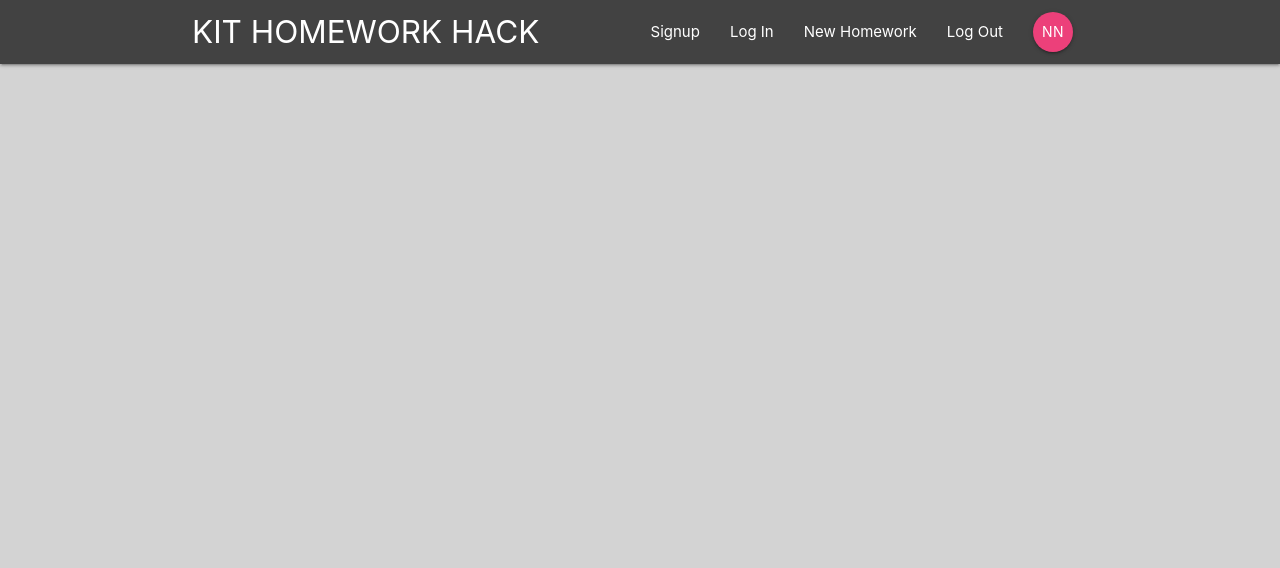
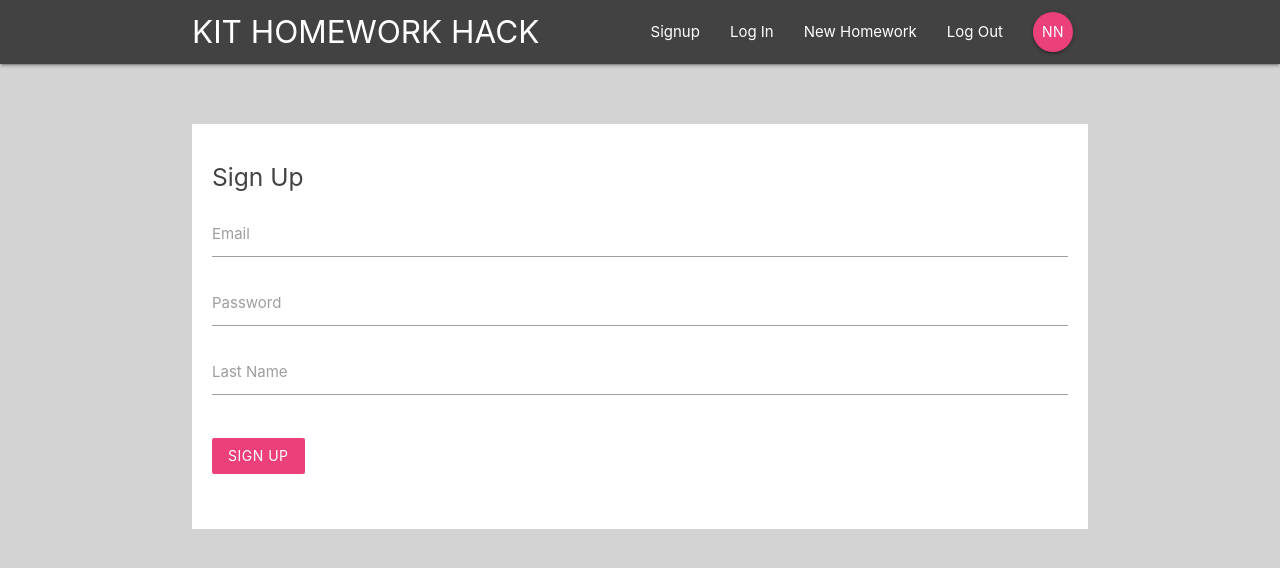
Before and after one commit to hrk-sgymm23/KIT-HOMEWORK-HACK, a React (Create React App) app: page /SignUp in a window 1280 px wide. Shown: the top 568 px of the page. Built offline with nearby package versions, Linux system fonts and the light colour scheme.

Commit message:
ログイン、サインインUI完成

```diff
--- a/src/App.js
+++ b/src/App.js
@@ -4,6 +4,8 @@
 import Dashboard from "./components/dashboard/Dashboard";
 import ProjectDetails from "./components/projects/ProjectDetails";
 import CreateHomework from "./components/projects/CreateProject";
+import SignIn from "./components/auth/SignIn";
+import SignUp from "./components/auth/SignUp";
 
 class App extends Component {
   render() {
@@ -15,6 +17,8 @@
             {/* <Route path='/' component={Dashboard} /> */}
             <Route exact path='/' element={<Dashboard/>} />
             <Route path='/homework/:id' element={<ProjectDetails/>} />
+            <Route path='/SignIn' element={<SignIn/>} />
+            <Route path='/SignUp' element={<SignUp/>} />
             <Route path='/create' element={<CreateHomework/>} />
           </Routes>
         </div>
--- a/src/components/auth/SignIn.js
+++ b/src/components/auth/SignIn.js
@@ -0,0 +1,39 @@
+import React, { Component } from 'react'
+
+class SignIn extends Component {
+    state = {
+        email: '',
+        password: ''
+    }
+    handleChange = (e) => {
+        this.setState({
+            [e.target.id]: e.target.value
+        })
+    }
+    handleSubmit = (e) => {
+        e.preventDefault()
+        console.log(this.state)
+    }
+    render() {
+        return (
+            <div className="container">
+                <form onSubmit={this.handleSubmit} className= "white">
+                    <h5 className="gray-text text-darken-3">Sign In</h5>
+                    <div className="input-field">
+                        <label htmlFor="email">Email</label>
+                        <input type="email" id="email" onChange={this.handleChange}/>
+                    </div>
+                    <div className="input -field">
+                        <label htmlFor="password">Password</label>
+                        <input type="password" id="password" onChange={this.handleChange}/>
+                    </div>
+                    <div className="input-field">
+                        <button className="btn pink lighten-1 z-depth-0">Login</button>
+                    </div>
+                </form>
+            </div>
+        )
+    }
+}
+
+export default SignIn;
--- a/src/components/auth/SignUp.js
+++ b/src/components/auth/SignUp.js
@@ -0,0 +1,45 @@
+import React, { Component } from 'react'
+
+class SignUp extends Component {
+    state = {
+        email: '',
+        password: '',
+        firstName: '',
+        lastName: ''
+    }
+    handleChange =(e) => {
+        this.setState({
+            [e.target.id]: e.target.value
+        })
+    }
+    handleSubmit = (e) => {
+        e.preventDefault()
+        console.log(this.state)
+    }
+    render() {
+        return (
+            <div className="container">
+                <form onSubmit={this.handleSubmit} className="white">
+                    <h5 className="grey-text text-darken-3">Sign Up</h5>
+                    <div className="input-field">
+                        <label htmlFor="email">Email</label>
+                        <input type="email" id="email" onChange={this.handleChange}/>
+                    </div>
+                    <div className="input-field">
+                        <label htmlFor="password">Password</label>
+                        <input type="text" id="firstName" onChange={this.handleChange}/>
+                    </div>
+                    <div className="input-field">
+                        <label htmlFor="lastName">Last Name</label>
+                        <input type="text" id="lastName" onChange={this.handleChange}/>
+                    </div>
+                    <div className="input-field">
+                        <button className="btn pink lighten-1 z-depth-0">Sign up</button>
+                    </div>
+                </form>
+            </div>
+        )
+    }
+}
+
+export default SignUp;
--- a/src/components/layout/SignedOutLinks.js
+++ b/src/components/layout/SignedOutLinks.js
@@ -4,8 +4,8 @@
 const SignedOutLinks = () => {
     return (
         <ul className="right">
-        <li><NavLink to='/'>Signup</NavLink></li>
-        <li><NavLink to='/'>Log In</NavLink></li>
+        <li><NavLink to='/signup'>Signup</NavLink></li>
+        <li><NavLink to='/signin'>Log In</NavLink></li>
         </ul>
     )
 }
```
